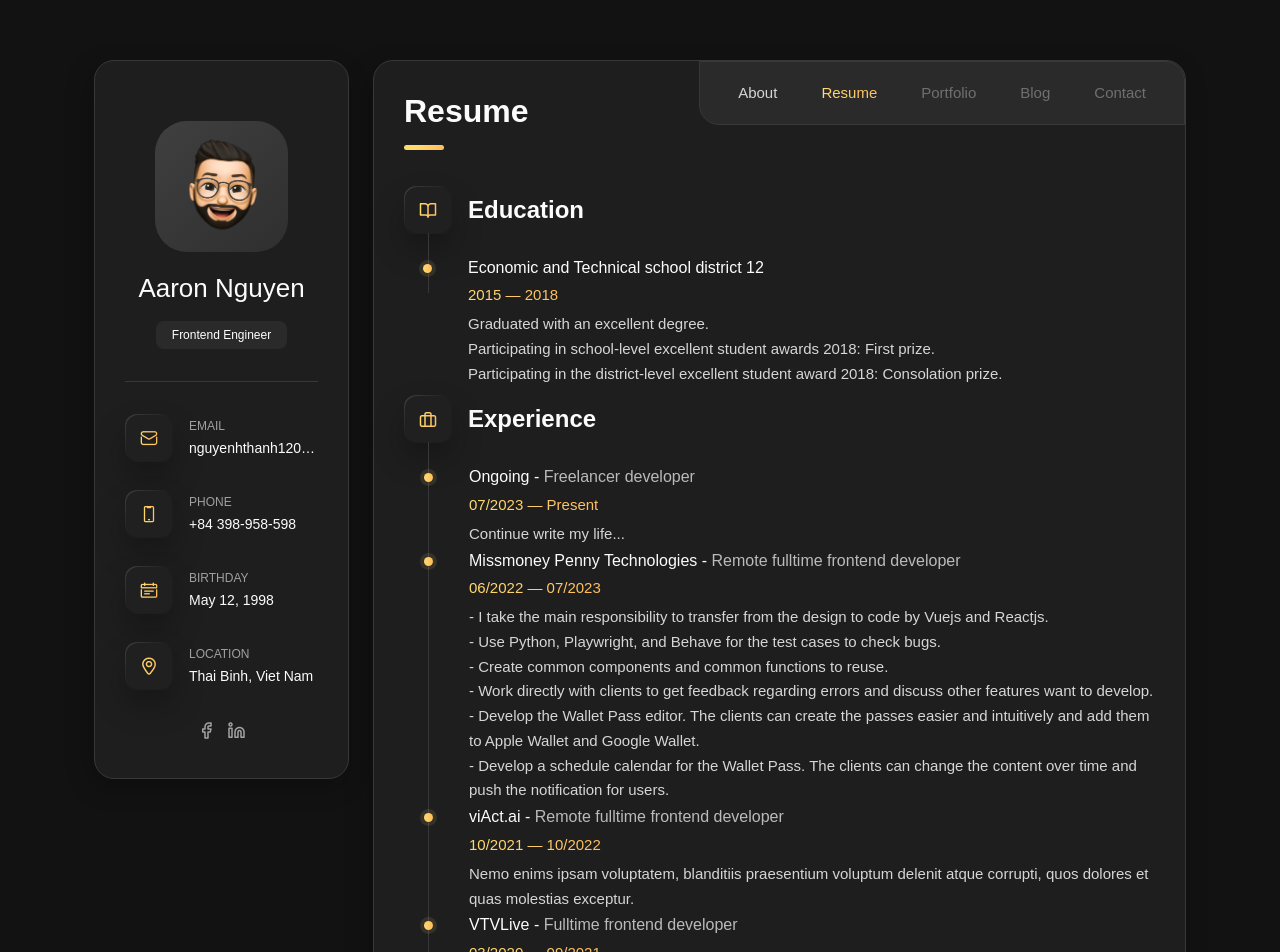
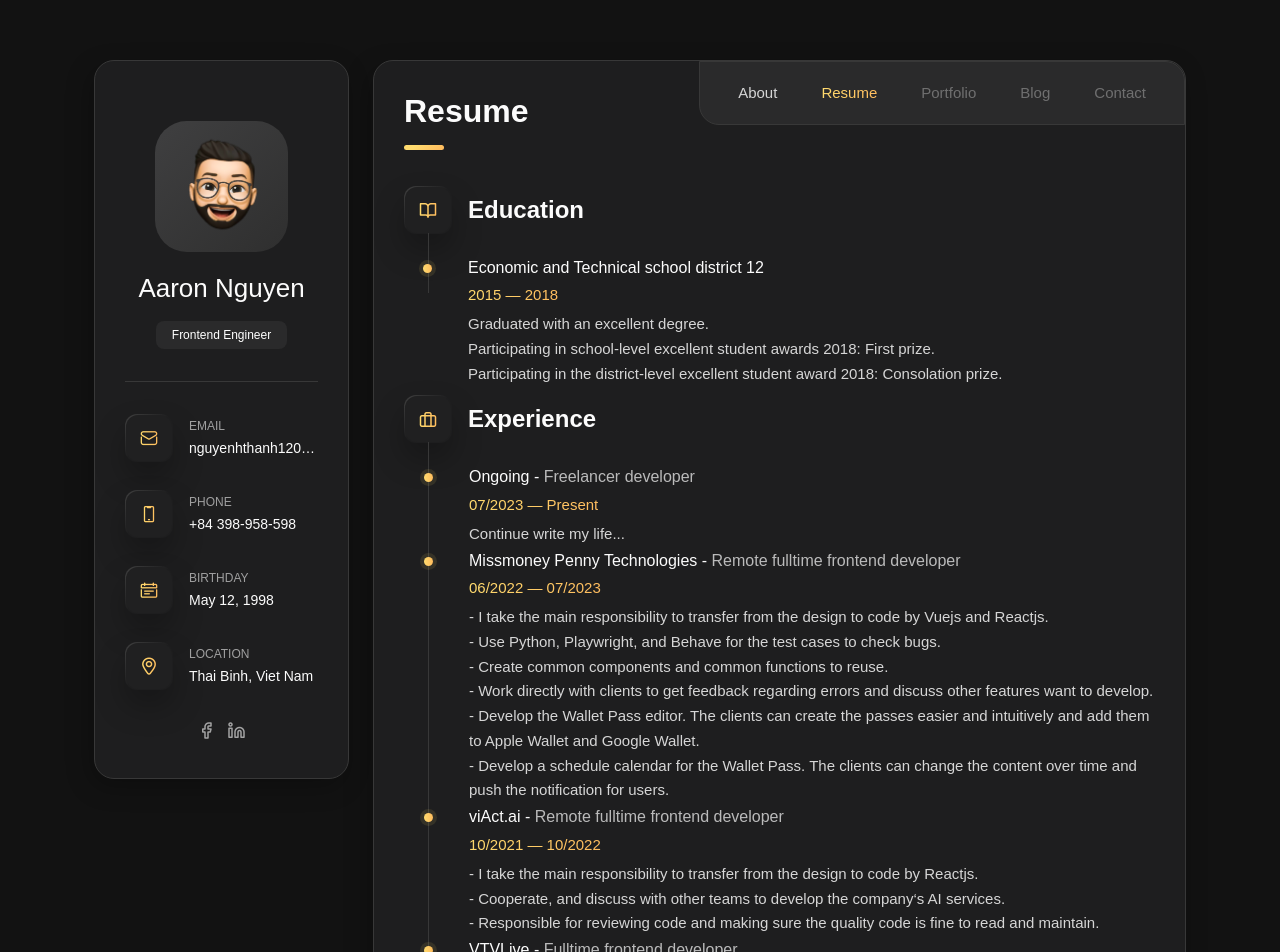
Before and after one commit to nguyenthanh1205tb/resume, a React (Create React App) app: page /resume in a window 1280 px wide. Shown: the top 952 px of the page. Built offline with nearby package versions, Linux system fonts and the light colour scheme.

Commit message:
update cv (#1)

```diff
--- a/src/pages/Resume/index.tsx
+++ b/src/pages/Resume/index.tsx
@@ -76,8 +76,11 @@ function Resume({}: ResumeProps) {
             </h5>
             <span className="timeline__period">10/2021 — 10/2022</span>
             <p className="timeline__description">
-              Nemo enims ipsam voluptatem, blanditiis praesentium voluptum delenit atque corrupti, quos dolores et quas
-              molestias exceptur.
+              <ul>
+                <li>- I take the main responsibility to transfer from the design to code by Reactjs.</li>
+                <li>- Cooperate, and discuss with other teams to develop the company&lsquo;s AI services.</li>
+                <li>- Responsible for reviewing code and making sure the quality code is fine to read and maintain.</li>
+              </ul>
             </p>
           </article>
           <article className="timeline__item">
```
